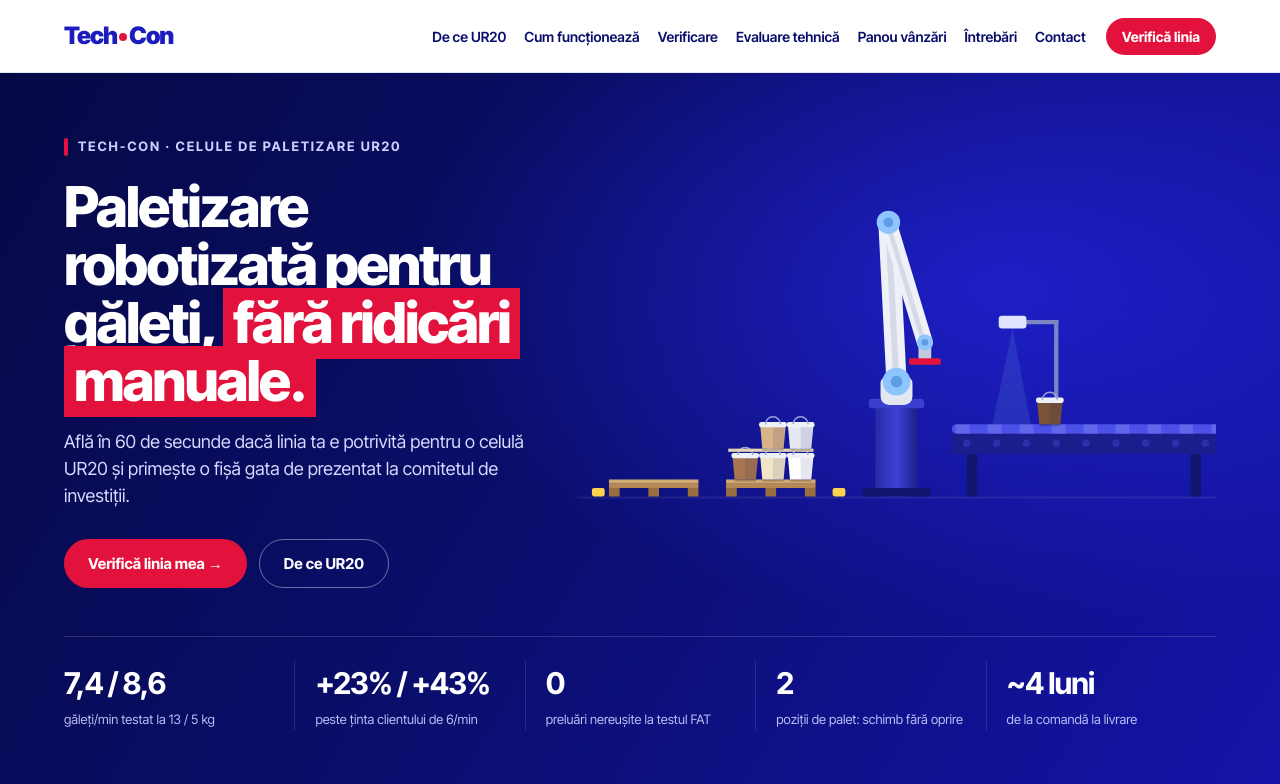
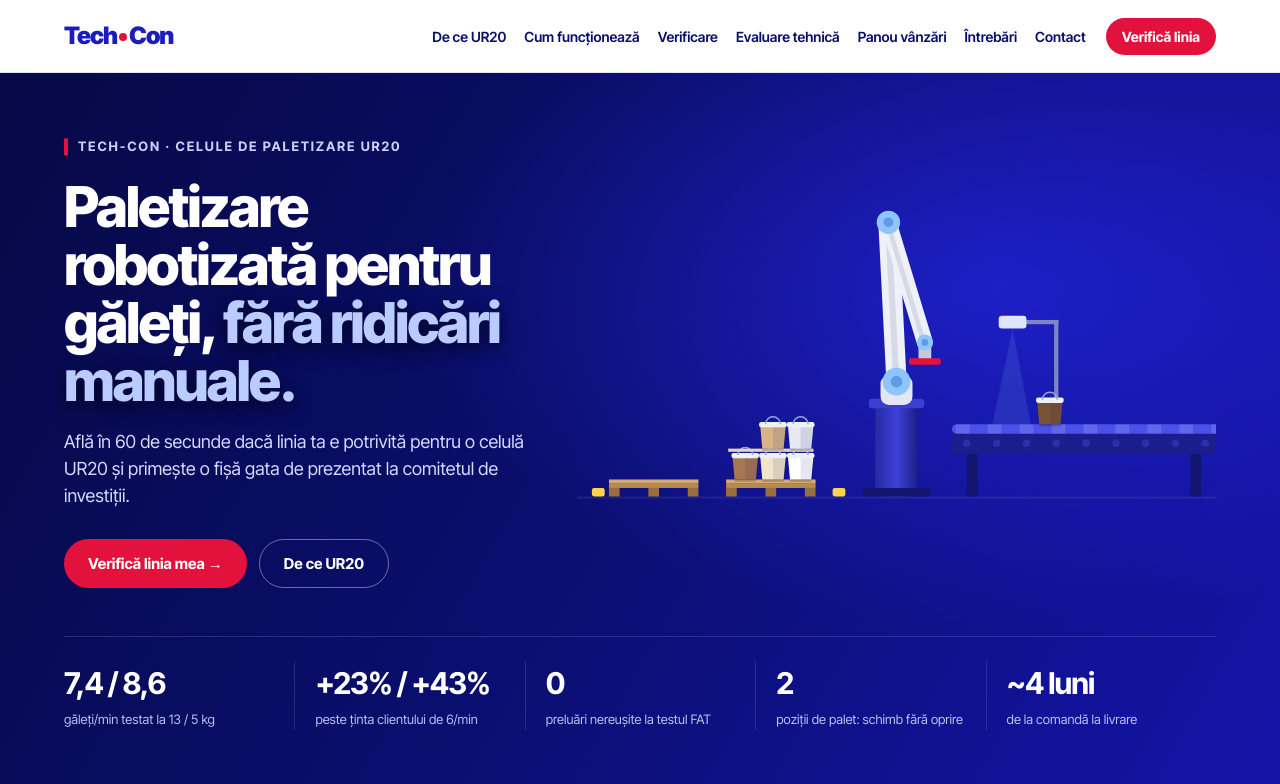
Before and after one commit to Polikarp2007/paletcheck-ur20, a plain HTML site: page index.html in a window 1280 px wide. Shown: the top 784 px of the page. Drawn offline with Linux system fonts and the light colour scheme.

Commit message:
Readable subtitle shadow

```diff
--- a/index.html
+++ b/index.html
@@ -249,7 +249,7 @@ footer .w{display:block!important}
 .trust span{border:1px solid rgba(255,255,255,.16);border-radius:999px;padding:7px 14px;font-size:13px;font-weight:600;color:#dfe2ff}
 .fbot{display:flex;justify-content:space-between;gap:16px;flex-wrap:wrap;border-top:1px solid rgba(255,255,255,.1);padding-top:18px;font-size:12px;color:#8a8fd0}
 @media(max-width:980px){.fgrid{grid-template-columns:1fr 1fr}}@media(max-width:600px){.fgrid{grid-template-columns:1fr}.fcta{padding:22px}}
-.hero h1 em{background:#e3123c!important;-webkit-background-clip:border-box!important;background-clip:border-box!important;color:#fff!important;padding:0 10px 2px;box-decoration-break:clone;-webkit-box-decoration-break:clone}
+.hero h1 em{background:none!important;color:#b9cbff!important;-webkit-text-fill-color:#b9cbff;text-shadow:0 2px 0 #060945,0 6px 18px rgba(0,0,0,.6)}
 </style>
 </head>
 <body>
```
